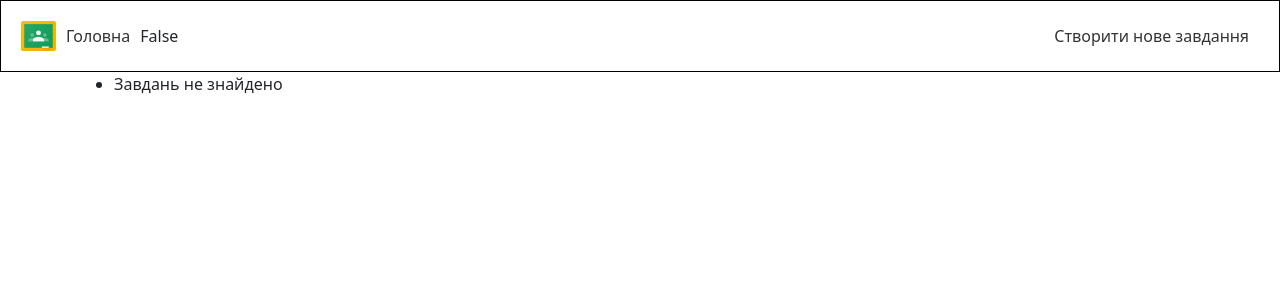
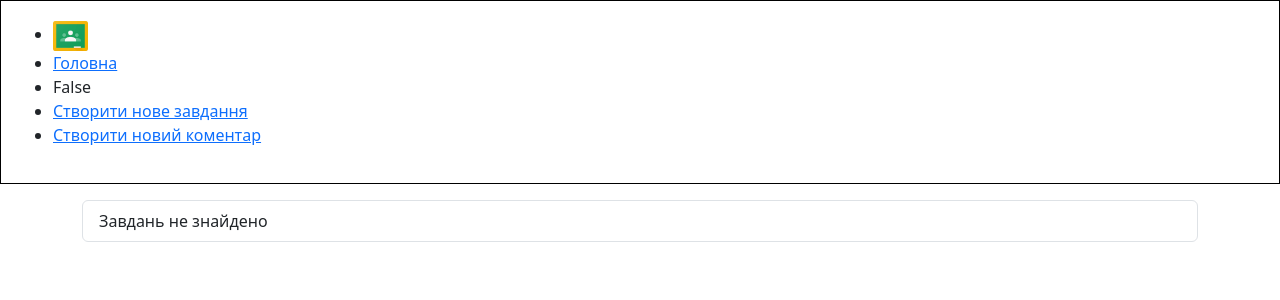
Before and after one commit to Kawarime/task_tracking, a Django app: template templates/tasktrack/task_list.html in a window 1280 px wide. Shown: the top 300 px of the page. Run offline with Django 3.2, Linux system fonts and the light colour scheme; the template is opened without the code that fills it, so the values that code supplies are empty.

Commit message:
task add+edit, comment add

```diff
--- a/static/css/main.css
+++ b/static/css/main.css
@@ -1,10 +1,12 @@
+
 header {
     background-color: #ffffff;
     border: 1px solid #000000;
     padding: 20px;
 }
 
-nav ul {
+
+.navbar-nav {
     margin: 0;
     padding: 0;
     list-style-type: none;
@@ -13,15 +15,16 @@
     align-items: center;
 }
 
-nav ul li {
+.navbar-nav li {
     margin-right: 10px;
 }
 
-nav ul li.add-task {
+
+.navbar-nav li.add-task {
     margin-left: auto;
 }
 
-nav ul li a {
+.navbar-nav li a {
     text-decoration: none;
     color: #333;
 }
--- a/tasktrack/admin.py
+++ b/tasktrack/admin.py
@@ -2,3 +2,4 @@
 from tasktrack.models import *
 
 admin.site.register(Task)
+admin.site.register(Comment)
--- a/tasktrack/models.py
+++ b/tasktrack/models.py
@@ -18,3 +18,9 @@
 
     def __str__(self):
         return f"{self.name}"
+
+class Comment(models.Model):
+    task = models.ForeignKey(Task, on_delete=models.CASCADE, null=True, blank=True)
+    author = models.ForeignKey(User, on_delete=models.CASCADE, null=True, blank=True)
+    content = models.TextField()
+    created_at = models.DateTimeField(auto_now_add=True)
--- a/tasktrack/urls.py
+++ b/tasktrack/urls.py
@@ -6,7 +6,8 @@
     path('<int:pk>/', TaskDetailView.as_view(), name = "task_detail"),
     path('task_add/', TaskAddView.as_view(), name="task_add"),
     path('<int:pk>/update/', TaskUpdateView.as_view(), name = "task_update"),
-    path('<int:pk>/delete/', TaskDeleteView.as_view(), name = "task_delete")
+    path('<int:pk>/delete/', TaskDeleteView.as_view(), name = "task_delete"),
+    path('comment_add/', CommentAddView.as_view(), name="comment_add"),
 
 ]
 
--- a/templates/base.html
+++ b/templates/base.html
@@ -1,3 +1,4 @@
+
 <!DOCTYPE html>
 <html lang="en">
 <head>
@@ -12,5 +13,6 @@
 
 
     {% endblock %}
+    <script src="https://cdn.jsdelivr.net/npm/bootstrap@5.3.3/dist/js/bootstrap.bundle.min.js" integrity="sha384-YvpcrYf0tY3lHB60NNkmXc5s9fDVZLESaAA55NDzOxhy9GkcIdslK1eN7N6jIeHz" crossorigin="anonymous"></script>
 </body>
 </html>
--- a/templates/header.html
+++ b/templates/header.html
@@ -16,6 +16,7 @@
                 <li><a href="{% url 'tasktrack:task_list' %}">Головна</a></li>
                 <li>{{ user.is_authenticated }}</li>
                 <li class="add-task"><a href="{% url 'tasktrack:task_add' %}">Створити нове завдання</a></li>
+                <li class="add-comment"><a href="{% url 'tasktrack:comment_add' %}">Створити новий коментар</a></li>
             </ul>
         </nav>
     </header>
--- a/templates/tasktrack/task_list.html
+++ b/templates/tasktrack/task_list.html
@@ -1,26 +1,21 @@
 {% extends "base.html" %}
-{% load static %}
 
-<head>
-    <link rel="stylesheet" href="{% static 'css/main.css' %}">
-    <link href="https://cdn.jsdelivr.net/npm/bootstrap@5.3.3/dist/css/bootstrap.min.css" rel="stylesheet" integrity="sha384-QWTKZyjpPEjISv5WaRU9OFeRpok6YctnYmDr5pNlyT2bRjXh0JMhjY6hW+ALEwIH" crossorigin="anonymous">
-</head>
+
+
+<body>
     {% block content %}
-<div class="container mt_3">
-    <ul class="list_group">
+    <div class="container mt-3">
+        <ul class="list-group">
             {% for task in tasks %}
-        <li class="list_group_item">
+            <li class="list-group-item">
                 <a href="{% url 'tasktrack:task_detail' task.pk %}">{{ task.name }}</a>
-            <span class="badge badge_primary">{{ task.status }}</span>
-            <span class="badge badge_secondary">{{ task.priority }}</span>
+                <span class="badge text-bg-primary"> {{ task.status }}</span>
+                <span class="badge text-bg-secondary"> Пріоритет: {{ task.priority }}</span>
             </li>
             {% empty %}
-        <li class="list_group_item">Завдань не знайдено</li>
-
+            <li class="list-group-item">Завдань не знайдено</li>
             {% endfor %}
         </ul>
     </div>
     {% endblock %}
-
-
-</html>
+</body>
```
Also changed, not shown: tasktrack/forms.py (+7 -2 lines), tasktrack/views.py (+19 -4 lines), templates/tasktrack/comment_add.html (added, +13 -0 lines), tasktrack/migrations/0005_comment.py (added). Lines whose indentation alone changed are shown as unchanged.
